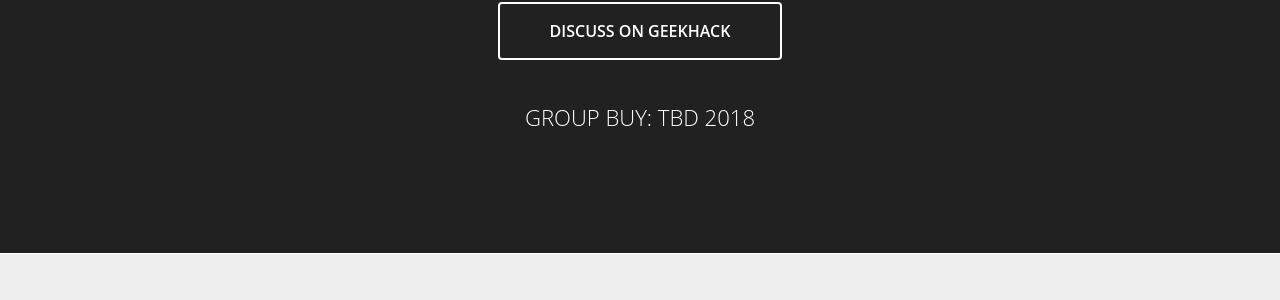
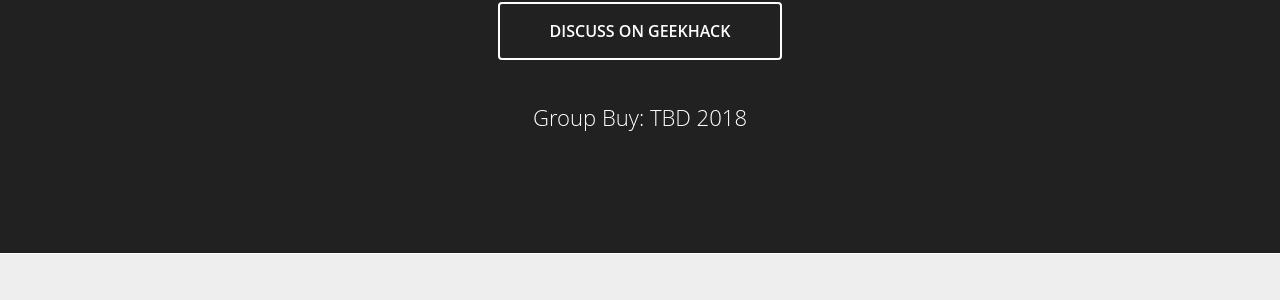
Before and after one commit to RedSunsRMK/redsunsrmk.github.io, a Jekyll site: the page built from index.html, in a window 1280 px wide and 900 px high, scrolled down 509 px. Shown: the part 158-458 px from the top of the window. Built offline with Jekyll 4.4.1, drawn with Linux system fonts in a browser that asks for light colours.

```diff
--- a/index.html
+++ b/index.html
@@ -11,7 +11,7 @@ description: A Samurai-themed Custom Keycap Set
 			<img src="images/Aura60_RedSamurai_C2R01.png" alt="Screenshot" class="screenshot editable" />
 		</div>
 		<div class="cta button alt"><a href="https://geekhack.org/index.php?topic=89970.0" target="_blank">DISCUSS ON GEEKHACK</a></div>
-		<p>GROUP BUY: TBD 2018</p>
+		<p>Group Buy: TBD 2018</p>
 	</div>
 </section>
 
```
